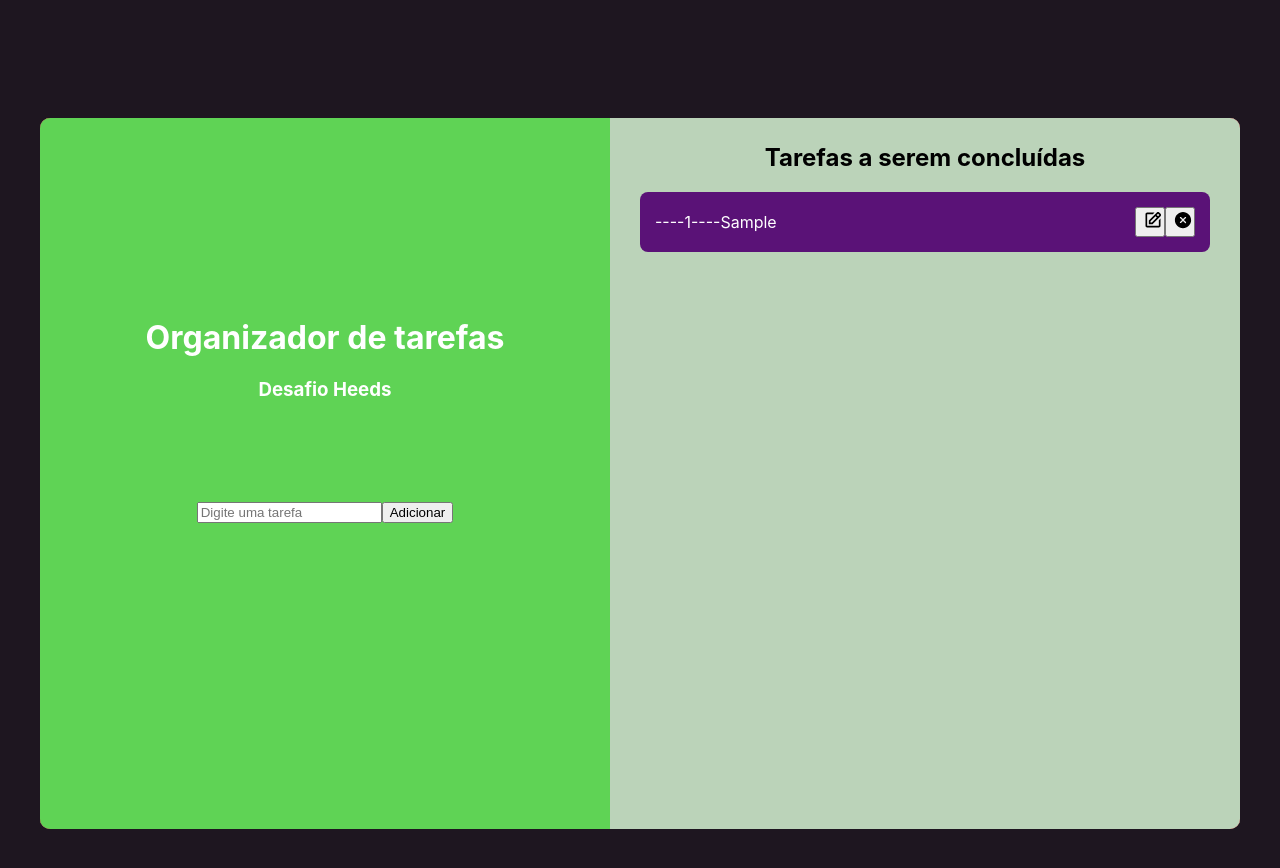
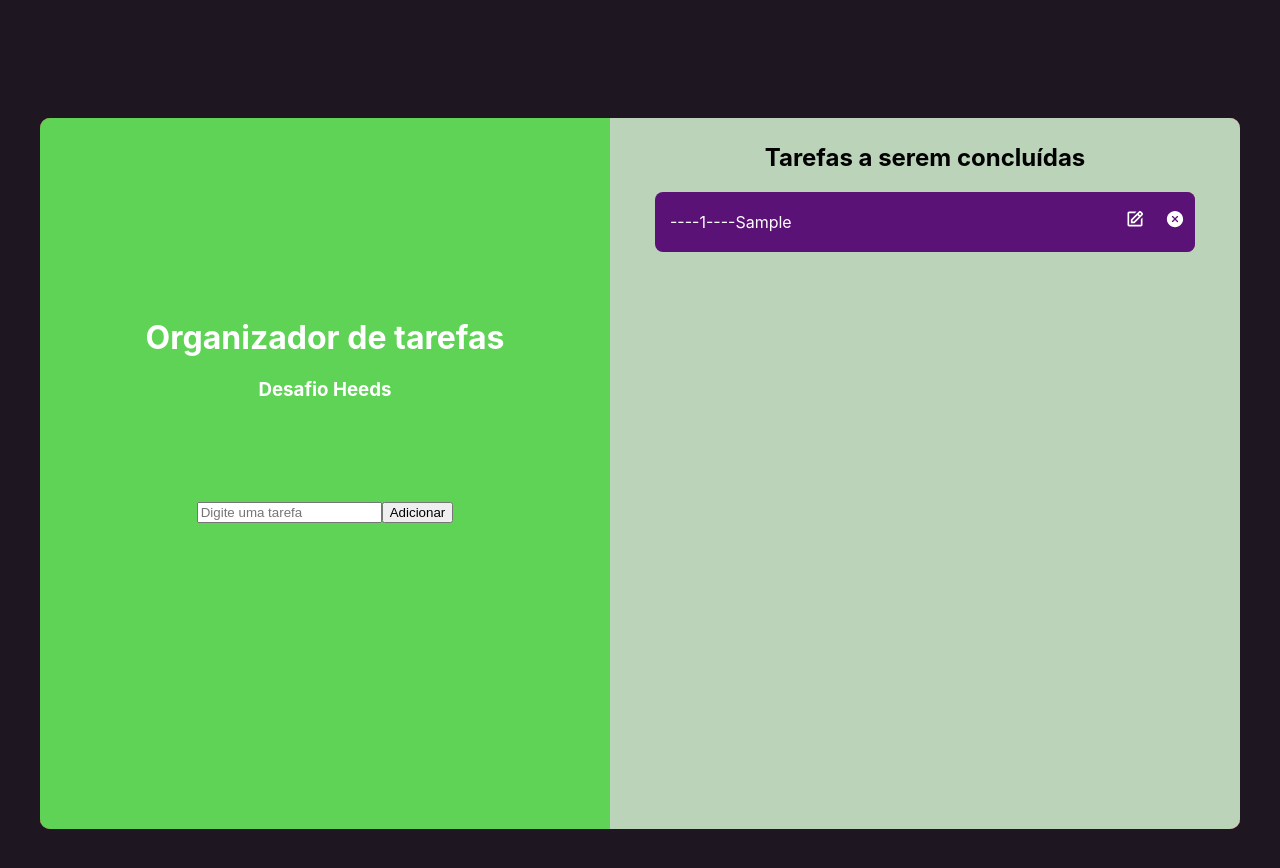
Before and after one commit to wilembergson/desafio-estagio-ts, a React (Create React App) app: page / in a window 1280 px wide. Both pictures are taken after typing "Sample" into the empty fields and a click on the button "Adicionar". Shown: the top 868 px of the page. Built offline with nearby package versions, Linux system fonts and the light colour scheme.

Commit message:
Ajustes no botoes

```diff
--- a/src/components/Tarefa/Tarefa.css
+++ b/src/components/Tarefa/Tarefa.css
@@ -1,7 +1,59 @@
 .tarefaObj{
     color: #FFF;
     background: rgb(90, 18, 119);
-    width: auto;
+    width: 100%;
+    height: 60px;
+    border-top-left-radius: 8px;
+    border-bottom-left-radius: 8px;
+    margin: 10px 0;
+    cursor: pointer;
+    display: flex;
+    justify-content: space-between;
+    align-items: center;
+    padding: 0px 15px;
+    overflow: hidden;
+}
+.tarefaObj-concluida{
+    color: rgb(71, 67, 67);
+    background: rgb(45, 37, 48);
+    width: 100%;
+    height: 60px;
+    border-top-left-radius: 8px;
+    border-bottom-left-radius: 8px;
+    margin: 10px 0;
+    cursor: pointer;
+    display: flex;
+    justify-content: space-between;
+    align-items: center;
+    padding: 0px 15px;
+    overflow: hidden;
+}
+
+.botao{
+    height: 60px;
+    width: 50%;
+    font-size: 20px;
+    color: #FFF;
+    background: rgb(90, 18, 119);
+    border: none;
+    cursor: pointer;
+
+}
+.botao:hover{
+    color: rgb(226, 29, 180);
+}
+
+.icones{
+    color: #fff;
+    background: rgb(160, 63, 63);
+    width: 100px;
+    height: 60px;
+    border-top-right-radius: 8px;
+    border-bottom-right-radius: 8px;
+    overflow: hidden;
+}
+.aaa{
+    display: flex;
     height: 60px;
     border-radius: 8px;
     margin: 10px 0;
@@ -12,10 +64,3 @@
     padding: 0px 15px;
     overflow: hidden;
 }
-
-.botao{
-    height: 30px;
-    width: 30px;
-    font-size: 20px;
-
-}
--- a/src/components/Tarefa/Tarefa.tsx
+++ b/src/components/Tarefa/Tarefa.tsx
@@ -7,16 +7,17 @@ import TarefasForm from '../TarefasForm/TarefasForm'
 type Task = {
     id: number,
     texto: string
-
+    concluida?: boolean
 }
 
 type Props = {
     tarefas: Task[]
     removerTarefa: (id: number) => void
     atualizarTarefa: (tarefaId: number, novoValor: Task) => void
+    tarefaCompleta: (id: number) => void
 }
 
-export default function Tarefa({tarefas, removerTarefa, atualizarTarefa}: Props){
+export default function Tarefa({tarefas, removerTarefa, atualizarTarefa, tarefaCompleta}: Props){
 
     const [edit, setEdit] = useState<Task>({id: 0, texto:''})
 
@@ -32,13 +33,16 @@ export default function Tarefa({tarefas, removerTarefa, atualizarTarefa}: Props)
     return(
         <div className="lado-direito">
             <h2>Tarefas a serem concluídas</h2>
+
             {tarefas.map((t: Task) => (
-                <div className="tarefaObj">
+                <div className="aaa">
+                <div className={t.concluida ? "tarefaObj-concluida" : "tarefaObj"} key={t.id} onClick={() => tarefaCompleta(t.id)}>
                     <label>----{t.id}----{t.texto}</label>
-                    <div className="icones">
+                </div>
+                <div className="icones">
                         <button className="botao" onClick={() => setEdit({id: t.id, texto: t.texto})}><BiEdit/></button>
                         <button className="botao" onClick={() =>removerTarefa(t.id)}><IoIosCloseCircle/></button>
-                    </div>
+                </div>
                 </div>
             ))}
         </div>
--- a/src/components/TarefasForm/TarefasForm.tsx
+++ b/src/components/TarefasForm/TarefasForm.tsx
@@ -3,7 +3,7 @@ import React, { ChangeEvent, useState } from 'react'
 type Task = {
     id: number
     texto: string
-
+    concluida?: boolean
 }
 
 interface Props{
@@ -35,6 +35,25 @@ export default function TarefasForm({onSubmit,edit}: Props){
     }
 
     return(
+        <>
+            {edit ? (
+                <>
+                    <div className="lado-direito">
+                        <h1>Atualizar tarefa</h1>
+                        <form className="tarefa-form" onSubmit={handleSubmit}>
+                            <input
+                                type="text"
+                                placeholder="Atualizar tarefa"
+                                value={entrada}
+                                name="text"
+                                className="tarefa-input"
+                                onChange={handleChange}
+                            />
+                            <button className="botao-adicionar">Atualizar</button>
+                        </form>
+                    </div>
+                </>
+            ):(
                 <div className="lado-esquerdo">
                     <h1>Organizador de tarefas</h1>
                     <h3>Desafio Heeds</h3>
@@ -50,5 +69,8 @@ export default function TarefasForm({onSubmit,edit}: Props){
                         <button className="botao-adicionar">Adicionar</button>
                     </form>
                 </div>
+            )}
+        </>
+
     )
 }
--- a/src/components/inicial/Inicial.tsx
+++ b/src/components/inicial/Inicial.tsx
@@ -5,7 +5,8 @@ import Tarefa from '../Tarefa/Tarefa'
 
 type Task = {
     id: number,
-    texto: string
+    texto: string,
+    concluida?: boolean
 
 }
 
@@ -32,10 +33,20 @@ export default function Inicial(){
         setTarefas(prev => prev.map((item:Task) => (item.id === tarefaId ? novoValor : item)))
     }
 
+    const tarefaCompleta = (id: number) => {
+        let tarefasAtualizadas = tarefas.map(t => {
+            if(t.id === id){
+                t.concluida = !t.concluida
+            }
+            return t
+        })
+        setTarefas(tarefasAtualizadas)
+    }
+
     return(
         <div className="inicial">
             <TarefasForm onSubmit={adicionar}/>
-            <Tarefa tarefas={tarefas} removerTarefa={remover} atualizarTarefa={atualizar}/>
+            <Tarefa tarefas={tarefas} removerTarefa={remover} atualizarTarefa={atualizar} tarefaCompleta={tarefaCompleta}/>
         </div>
     )
 }
```
Lines whose indentation alone changed are shown as unchanged.
